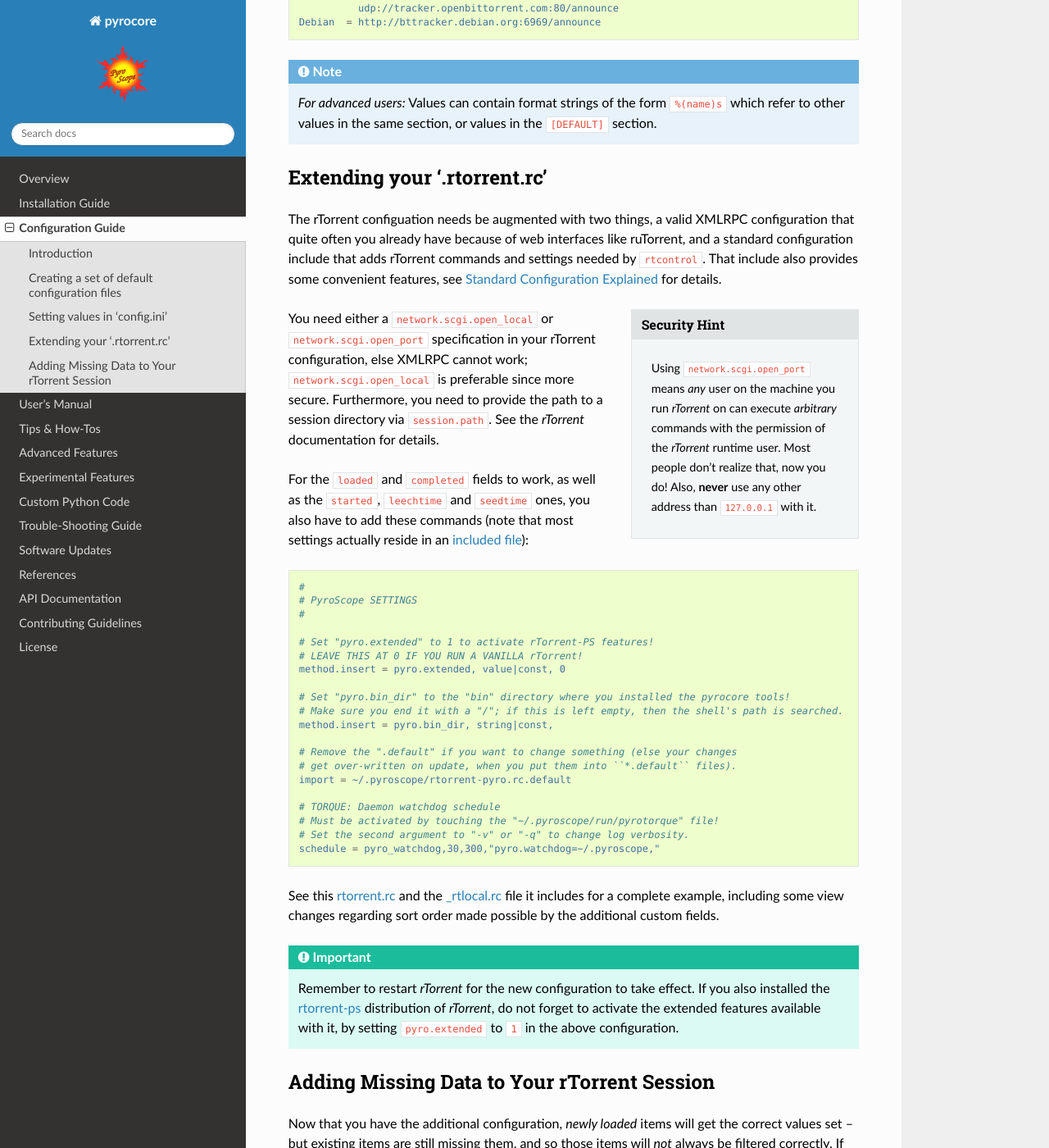
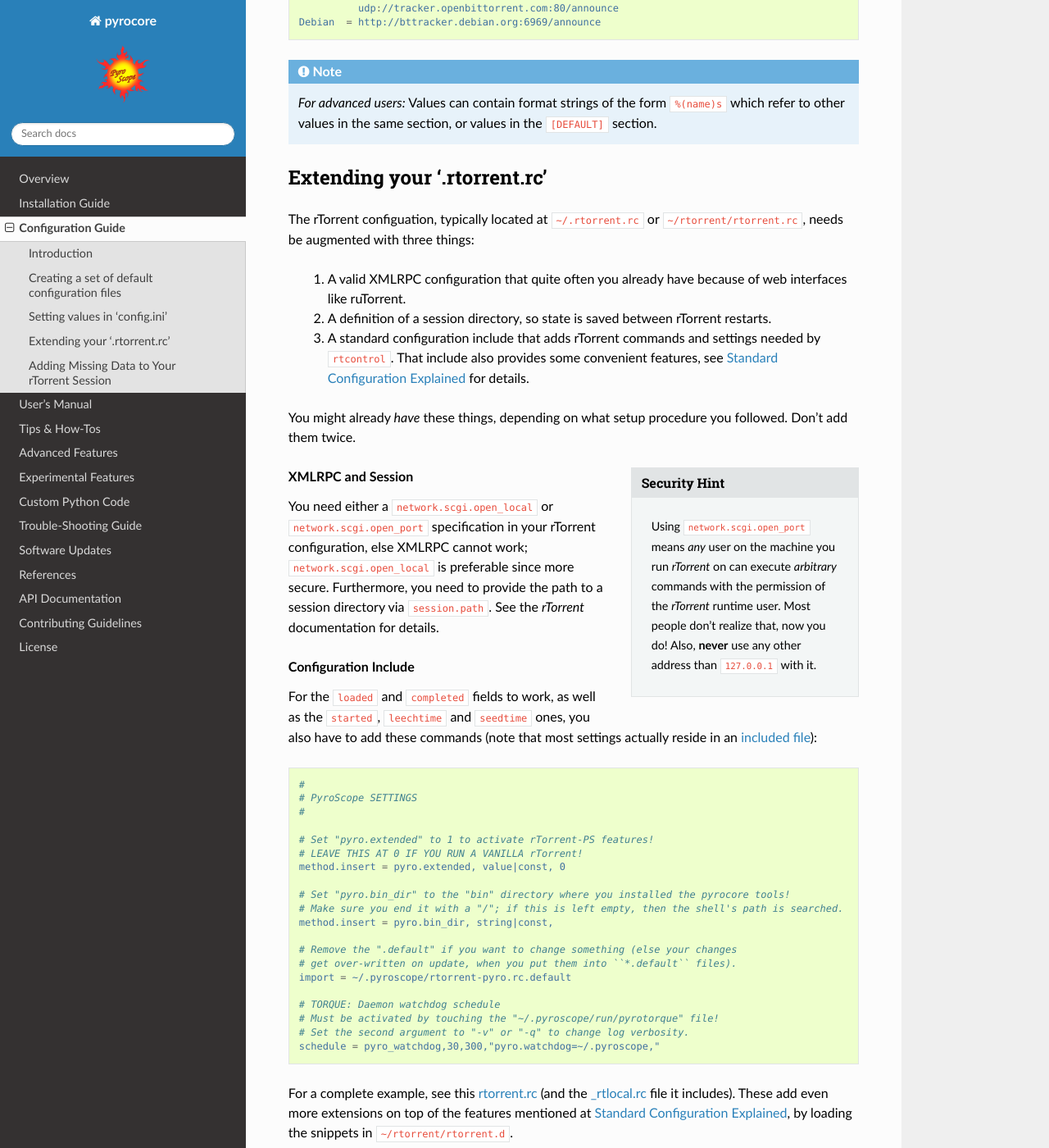
Before and after one commit to pyroscope/pyrocore, a Sphinx documentation site: the page built from docs/setup.rst, in a window 1280 px wide and 1400 px high, scrolled down 2964 px. Shown: the whole window at 82% size. Built offline with Sphinx 7.4.7 and the Read the Docs theme 2.0.0, drawn with Linux system fonts in a browser that asks for light colours; some of the changed text lies outside the part shown.

Commit message:
docs: more Linux 101 to ignore / skip over

```diff
--- a/docs/setup.rst
+++ b/docs/setup.rst
@@ -158,10 +158,18 @@ As an example, this is a very minimal configuration file:
 Extending your '.rtorrent.rc'
 -----------------------------
 
-The rTorrent configuation needs be augmented with two things,
-a valid XMLRPC configuration that quite often you already have because of web interfaces like ruTorrent,
-and a standard configuration include that adds rTorrent commands and settings needed by ``rtcontrol``.
-That include also provides some convenient features, see :ref:`std-config` for details.
+The rTorrent configuation, typically located at ``~/.rtorrent.rc`` or ``~/rtorrent/rtorrent.rc``,
+needs be augmented with three things:
+
+ #. A valid XMLRPC configuration that quite often you already have because of web interfaces like ruTorrent.
+
+ #. A definition of a session directory, so state is saved between rTorrent restarts.
+
+ #. A standard configuration include that adds rTorrent commands and settings needed by ``rtcontrol``.
+    That include also provides some convenient features, see :ref:`std-config` for details.
+
+You might already *have* these things, depending on what setup procedure you followed.
+Don't add them twice.
 
 .. sidebar:: **Security Hint**
 
@@ -170,11 +178,15 @@ That include also provides some convenient features, see :ref:`std-config` for d
     Most people don't realize that, now you do! Also, **never** use any other address than
     ``127.0.0.1`` with it.
 
+.. rubric:: XMLRPC and Session
+
 You need either a ``network.scgi.open_local`` or ``network.scgi.open_port`` specification in your
 rTorrent configuration, else XMLRPC cannot work;
 ``network.scgi.open_local`` is preferable since more secure.
 Furthermore, you need to provide the path to a session directory via ``session.path``.
 See the *rTorrent* documentation for details.
+
+.. rubric:: Configuration Include
 
 For the ``loaded`` and ``completed`` fields to work, as well as the
 ``started``, ``leechtime`` and ``seedtime`` ones, you also have to add
@@ -204,12 +216,13 @@ these commands (note that most settings actually reside in an
     # Set the second argument to "-v" or "-q" to change log verbosity.
     schedule = pyro_watchdog,30,300,"pyro.watchdog=~/.pyroscope,"
 
-See this
+For a complete example, see this
 `rtorrent.rc <https://github.com/pyroscope/pimp-my-box/blob/master/roles/rtorrent-ps/templates/rtorrent/rtorrent.rc>`_
-and the
+(and the
 `_rtlocal.rc <https://github.com/pyroscope/pimp-my-box/blob/master/roles/rtorrent-ps/templates/rtorrent/_rtlocal.rc>`_
-file it includes for a complete example,
-including some view changes regarding sort order made possible by the additional custom fields.
+file it includes).
+These add even more extensions on top of the features mentioned at :ref:`std-config`,
+by loading the snippets in ``~/rtorrent/rtorrent.d``.
 
 .. important::
 
@@ -227,6 +240,12 @@ Adding Missing Data to Your rTorrent Session
 Now that you have the additional configuration, *newly loaded* items will get the correct values set
 – but existing items are still missing them, and so those items will *not* always be filtered correctly.
 If you just started with a fresh install and have no items added to rTorrent yet, you can ignore this section.
+
+.. important::
+
+    **Paste** the command blocks further below wholesale into a terminal prompt.
+    Either what is between two comments, or else single commands
+    – indented lines are part of *one* command that starts on an unindented line.
 
 To add the missing data, call these commands:
 
```
